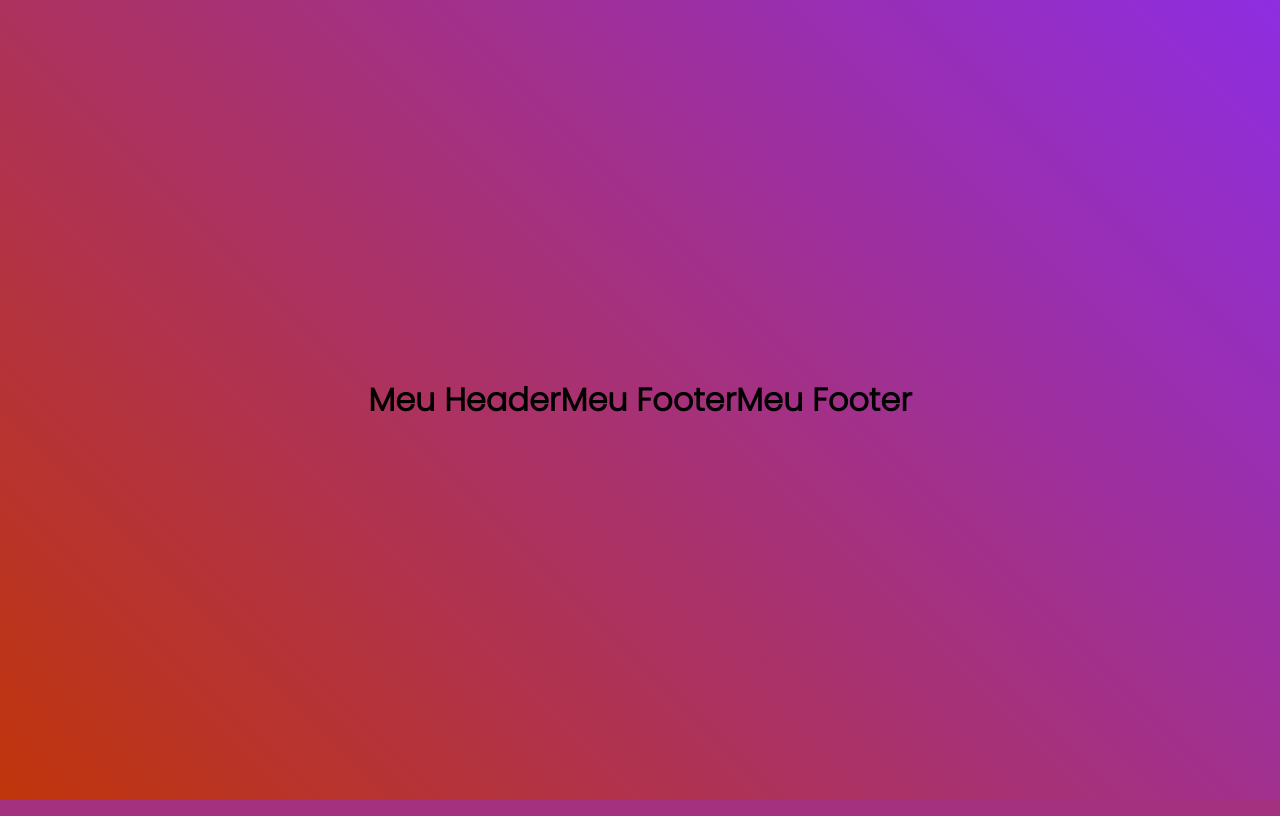
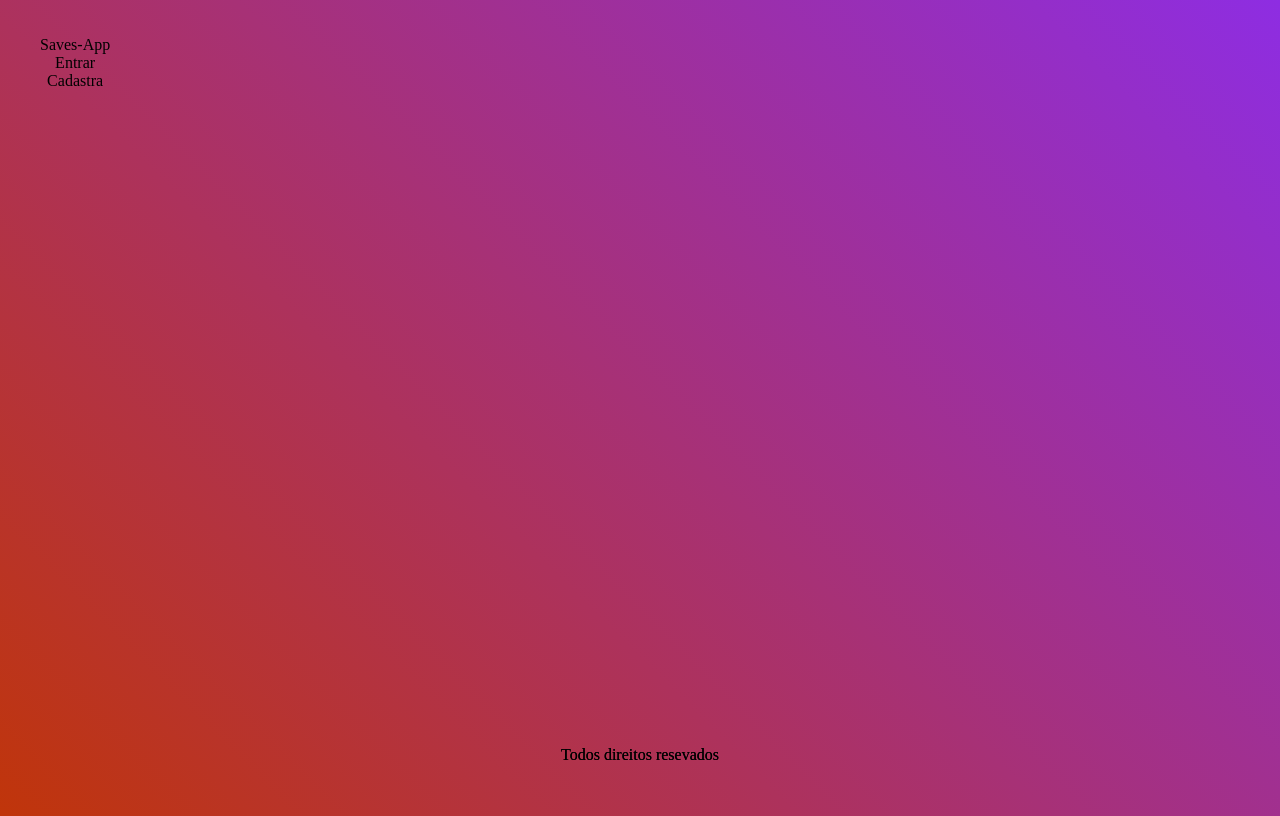
Before and after one commit to italo-carvavalho/Saves-App, a PHP site: template templates/footer.php in a window 1280 px wide. Run offline with PHP 8.4, Linux system fonts and the light colour scheme; the template is opened without the code that fills it, so the values that code supplies are empty; some libraries are stand-ins or nearby versions.

Commit message:
modifições na estrura

```diff
--- a/css/styles.css
+++ b/css/styles.css
@@ -1,4 +1,4 @@
-@import url('https://fonts.googleapis.com/css2?family=Poppins:wght@100;200;300&display=swap');
+@import url('https://fonts.googleapis.com/css2?family=Poppins:wght@100;200;300&display=swap'); */
 
 
 *{
@@ -7,6 +7,23 @@
     padding: 0;
     box-sizing: border-box;
     font-family: "Poppins", sans-serif;
+}
+header{
+    display:block;
+    position:fixed;
+    top:0;
+    left:0;
+    width:100%;
+    text-align:center;
+    padding: 20px 0;
+
+}
+.menu{
+    display: flex;
+}
+li {
+    list-style: none;
+
 }
 
 body{
@@ -82,6 +99,17 @@ form input[type="submit"] :hover {
 }
 
 
+footer {
+  display:block;
+  position:fixed;
+  width:100%;
+  bottom:0vh;
+  left:0;
+  text-align:center;
+  padding: 20px 0;
+
+}
+
 .footer {
     display: flex;
     flex-direction: column;
@@ -102,7 +130,7 @@ form input[type="submit"] :hover {
 }
 
 .footer social-field a {
-    text-decoration: none;
+    /* text-decoration: none; */
     color: white;
 }
 
--- a/templates/footer.php
+++ b/templates/footer.php
@@ -1,10 +1,3 @@
-
-
-
-
  <footer>
-       <h1>Meu Footer</h1>
+       <p>Todos direitos resevados</p>
 </footer>
-
-</body>
-</html>
--- a/templates/header.php
+++ b/templates/header.php
@@ -4,12 +4,20 @@
     <meta charset="UTF-8">
     <meta http-equiv="X-UA-Compatible" content="IE=edge">
     <meta name="viewport" content="width=device-width, initial-scale=1.0">
-    <script src="https://fontawesome.com/lab94d0eba.js" crossorigin="anonymous"></script>
-    <link rel="stylesheet" href="styles.css">
+    <link rel="stylesheet" href="css/styles.css">
     <title>Prototipo</title>
 </head>
 <body>
 
    <header>
-       <h1>Meu Header</h1>
+   <nav>
+    <div class="menu" >
+          <ul>
+              <li id="1"><a href="#"></a>Saves-App</li>
+              <li id="2"><a href="#"></a>Entrar</li>
+              <li id="3"><a href="#"></a>Cadastra</li>
+            </ul>
+
+    </div>
+   </nav>
    </header>
```
Also changed, not shown: cadastro.php (added, +37 -0 lines), index.php (+2 -51 lines), login.php (added, +51 -0 lines).
